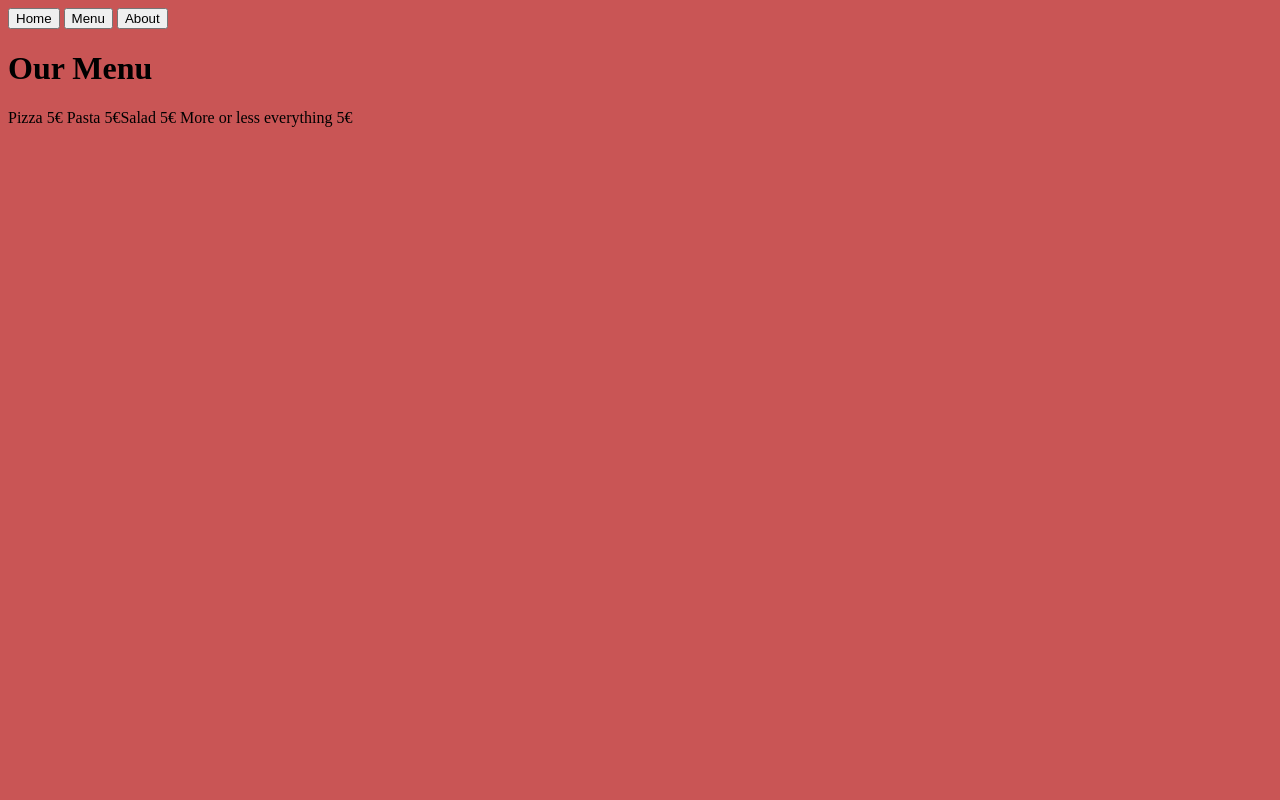
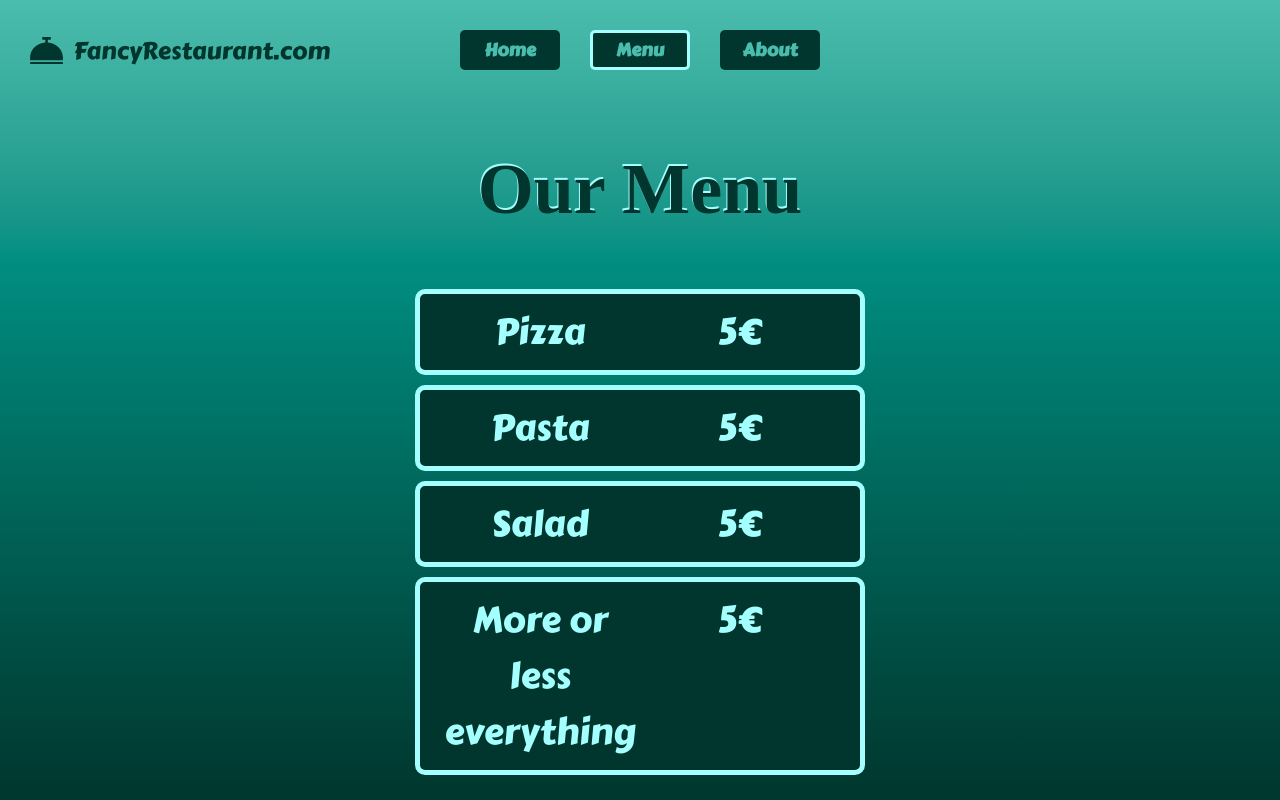
Before and after one commit to bcamili/odin-restaurant-page, a website built with webpack: page src/template.html in a window 1280 px wide. Both pictures are taken after a click on the button "Menu". Built offline with nearby package versions, Linux system fonts and the light colour scheme; a web font is replaced by a local one.

Commit message:
finished

```diff
--- /dev/null
+++ b/src/header.js
@@ -0,0 +1,29 @@
+const headerDiv = document.getElementById("header");
+
+const logoDiv = document.createElement("div");
+logoDiv.id = "logoDiv";
+headerDiv.appendChild(logoDiv);
+
+const logo = document.createElement("div");
+logo.id = "logo";
+logoDiv.appendChild(logo);
+
+const brandname = document.createElement("div");
+brandname.id = "brandname";
+brandname.textContent ="FancyRestaurant.com"
+logoDiv.appendChild(brandname);
+
+const navBar = document.createElement("nav");
+headerDiv.appendChild(navBar);
+
+const homeButton = document.createElement("button");
+homeButton.textContent = "Home";
+navBar.appendChild(homeButton);
+
+const menuButton = document.createElement("button");
+menuButton.textContent = "Menu";
+navBar.appendChild(menuButton);
+
+const aboutButton = document.createElement("button");
+aboutButton.textContent = "About";
+navBar.appendChild(aboutButton);
--- a/src/index.js
+++ b/src/index.js
@@ -1,4 +1,5 @@
 import "./styles.css";
+import "./header.js";
 import {homepage} from "./home.js";
 import {menu} from "./menu.js";
 import {about} from "./about.js";
@@ -9,6 +10,8 @@ const buttons = document.getElementsByTagName("button");
 
 for (let i=0; i<buttons.length; i++){
     buttons[i].addEventListener("click", function (e) {
+        for(let b of buttons){b.classList="";}
+        e.target.classList="selected";
         document.getElementById("content").innerHTML="";
         switchboard[i]();
     });
--- /dev/null
+++ b/src/itemBox.js
@@ -0,0 +1,17 @@
+export const itemBox = (name, price) => {
+
+    const itemBoxDiv = document.createElement("div");
+    itemBoxDiv.classList = "itemBox";
+
+    const itemName = document.createElement("p");
+    itemName.classList = "itemName";
+    itemName.textContent = name;
+    itemBoxDiv.appendChild(itemName);
+
+    const itemPrice = document.createElement("p");
+    itemPrice.classList = "itemPrice";
+    itemPrice.textContent = price;
+    itemBoxDiv.appendChild(itemPrice);
+
+    return itemBoxDiv;
+}
--- a/src/menu.js
+++ b/src/menu.js
@@ -1,3 +1,5 @@
+import {itemBox} from "./itemBox.js"
+
 export const menu = () => {
     const contentDiv = document.getElementById("content");
 
@@ -5,7 +7,29 @@ export const menu = () => {
     headline.textContent = "Our Menu";
     contentDiv.appendChild(headline);
 
-    const paragraph = document.createElement("p");
-    paragraph.textContent = "Pizza   5€\nPasta   5€\Salad   5€\nMore or less everything   5€";
-    contentDiv.appendChild(paragraph);
+    const menuItem = (name, price) => {
+        return{name,price};
+    }
+
+    const menuItems = [
+        menuItem("Pizza", "5€"),
+        menuItem("Pasta", "5€"),
+        menuItem("Salad", "5€"),
+        menuItem("More or less everything", "5€")
+    ];
+
+    /*
+    menuItems.forEach(item => {
+        const paragraph = document.createElement("p");
+        paragraph.classList+="menuItem";
+        paragraph.textContent = `${item.name} ${item.price}`;
+        contentDiv.appendChild(paragraph);
+    })
+        */
+
+    menuItems.forEach(item => {
+        const newItem = itemBox(item.name, item.price);
+        contentDiv.appendChild(newItem);
+    })
+
 }
--- a/src/styles.css
+++ b/src/styles.css
@@ -1,14 +1,114 @@
 html{
-    --backgroundColor: #c95555;
-    --backgroundDark: calc(var(--backgroundColor)/2);
-    --e: white;
+    --backgroundColor: rgb(75, 189, 174);
+    --backgroundDark: lch(from var(--backgroundColor) calc(l/4) c h);
+    --backgroundLight: lch(from var(--backgroundColor) calc(l*4) c h);;
     --f: white;
+
+    font-family: "Carter One";
+    font-size: 12px;
 }
 
 body{
-    background-color: var(--backgroundColor);
+    background: linear-gradient(var(--backgroundColor), var(--backgroundDark)) no-repeat;
+    display: grid;
+    grid-template-rows: 100px 1fr;
+    width: 100vw;
+    height: 100vh;
+    overflow: hidden;
+    margin: 0;
 }
 
 h1{
+    color: var(--backgroundDark);
+    font-family: "Mrs Sheppards";
+    font-size: 6rem;
+    text-shadow: -1px -2px 0px var(--backgroundLight);
+}
+
+p{
+    color: var(--backgroundLight);
+    font-size: 3rem;
+    width: 50%;
+    text-align: center;
+}
+header{
+    display: grid;
+    grid-template-columns: 300px 1fr 300px;
+    padding: 0px 30px 0px 30px;
+}
+
+#logoDiv{
+    display: flex;
+    justify-content: center;
+    align-items: center;
+}
+
+#logo{
+    background: var(--backgroundDark);
+    mask: url('./dish-cap-icon.svg') no-repeat center;
+    width: 50px;
+    height: 50px;
+}
+
+
+
+#brandname{
+    font-size: 2rem;
+    display: flex;
+    align-items: center;
+    padding-left: 10px;
+    color: var(--backgroundDark);
+}
+
+button{
+    color: var(--backgroundColor);
     background-color: var(--backgroundDark);
+    border: none;
+    border-radius: 5px;
+    width: 100px;
+    height: 40px;
+    font-size: 1.5rem;
+    font-family: inherit;
+    font-weight: bold;
 }
+
+button:hover{
+    background-color: var(--backgroundLight);
+}
+
+
+nav{
+    display: flex;
+    justify-content: center;
+    gap: 30px;
+    margin-top: 30px;
+}
+
+#content{
+    display: flex;
+    flex-direction: column;
+    align-items: center;
+    overflow: scroll;
+    gap: 10px;
+}
+
+.menuItem{
+    margin: 5px;
+}
+
+.itemBox{
+    display: flex;
+    background-color: var(--backgroundDark);
+    width: 400px;
+    padding: 10px 20px;
+    border-radius: 10px;
+    border: 5px solid var(--backgroundLight);
+}
+
+.itemBox p{
+    margin: 0px;
+}
+
+.selected{
+    border: 3px solid var(--backgroundLight);
+}
--- a/src/template.html
+++ b/src/template.html
@@ -4,15 +4,17 @@
     <meta charset="UTF-8">
     <meta name="viewport" content="width=device-width, initial-scale=1.0">
     <title>Document</title>
+
+    <link rel="preconnect" href="https://fonts.googleapis.com">
+    <link rel="preconnect" href="https://fonts.gstatic.com" crossorigin>
+    <link href="https://fonts.googleapis.com/css2?family=Doto:wght@100..900&family=Mrs+Sheppards&family=Roboto:ital,wght@0,100;0,300;0,400;0,500;0,700;0,900;1,100;1,300;1,400;1,500;1,700;1,900&display=swap" rel="stylesheet">
+
+    <link rel="preconnect" href="https://fonts.googleapis.com">
+    <link rel="preconnect" href="https://fonts.gstatic.com" crossorigin>
+    <link href="https://fonts.googleapis.com/css2?family=Carter+One&family=Doto:wght@100..900&family=Klee+One&family=Mrs+Sheppards&family=Roboto:ital,wght@0,100;0,300;0,400;0,500;0,700;0,900;1,100;1,300;1,400;1,500;1,700;1,900&display=swap" rel="stylesheet">
 </head>
 <body>
-    <header>
-        <nav>
-            <button>Home</button>
-            <button>Menu</button>
-            <button>About</button>
-        </nav>
-    </header>
+    <header id="header"></header>
     <div id="content"></div>
 </body>
 </html>
```
Also changed, not shown: src/dish-cap-icon.svg (added).
